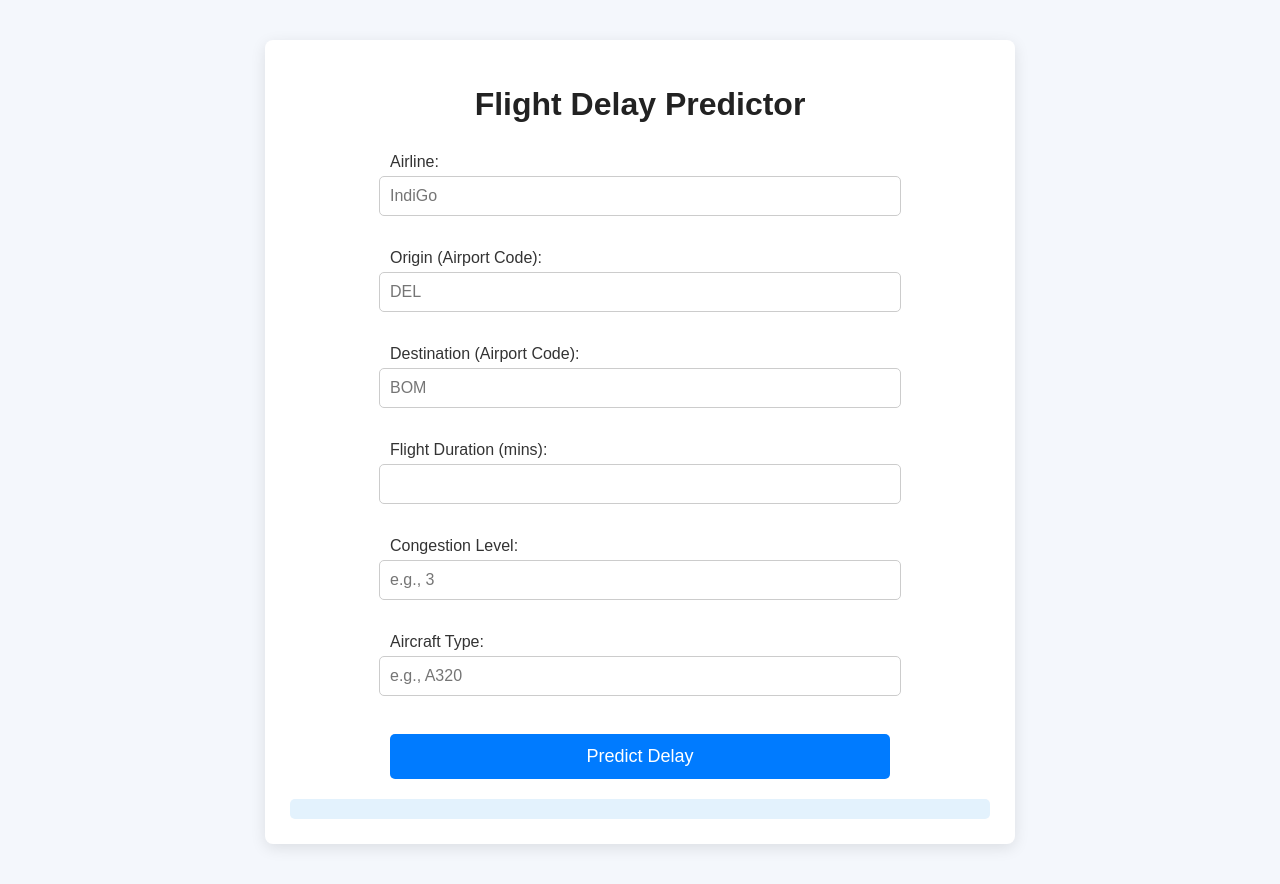
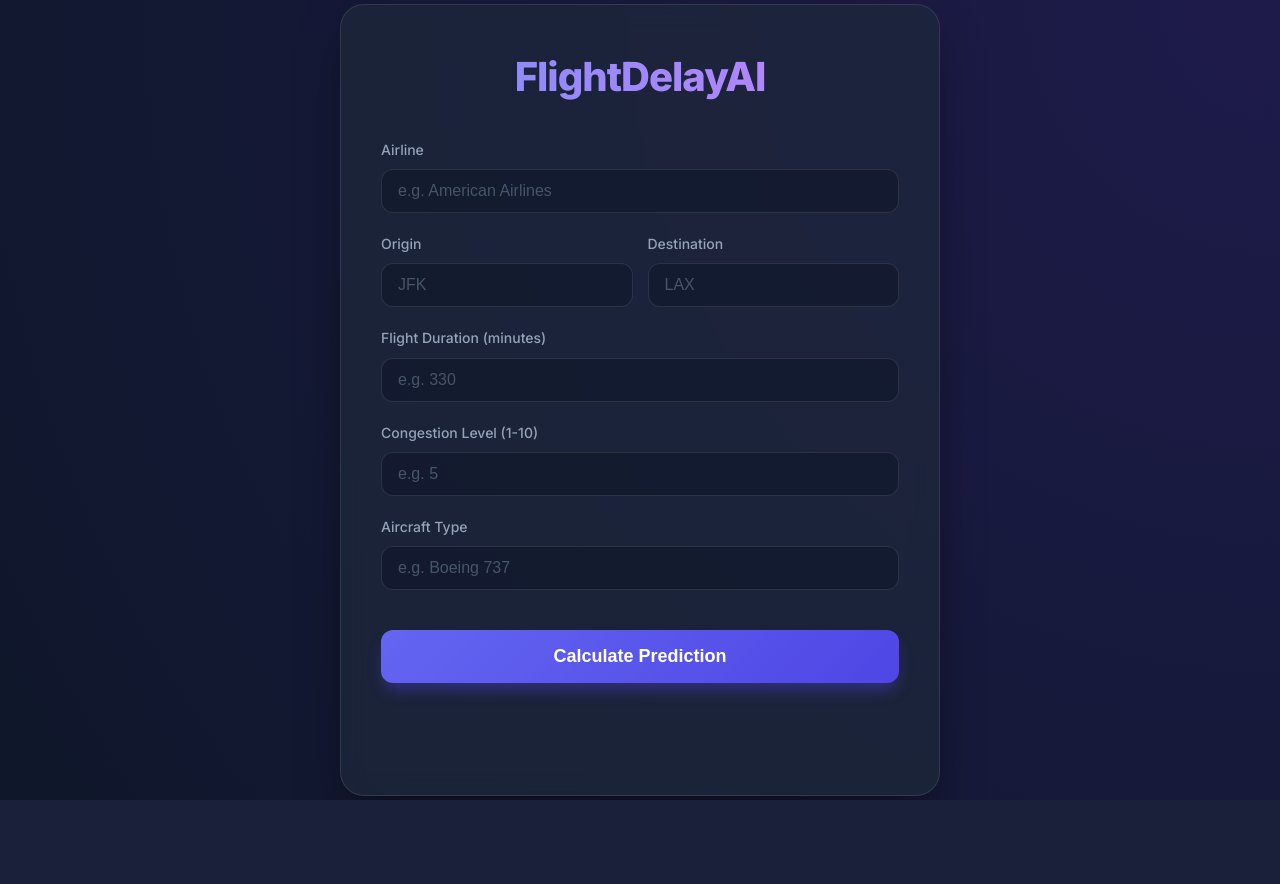
Before and after one commit to Ganesh-403/FlightDelayAI, a Flask app: page / in a window 1280 px wide. After the commit the page ends 800 px from the top, so only its background shows below. Run offline with Flask 3, Linux system fonts and the light colour scheme; parts of the project's set-up code (start-up, migrations or seed data) failed here and were passed over.

Commit message:
feat: implement flight prediction dashboard with new UI, production configuration, and model integration

```diff
--- a/config.py
+++ b/config.py
@@ -1,3 +1,3 @@
-DATABASE_URI = "postgresql://username:password@localhost:5432/db_name"
+DATABASE_URI = "postgresql://postgres:Ganesh%40123@localhost:5432/flight_delay_db"
 SECRET_KEY = "your_secret_key"
-WEATHER_API_KEY = "your_openweathermap_api_key"
+WEATHER_API_KEY = "b9a557ed347a1e5486edb839841b4c85"
--- a/requirements.txt
+++ b/requirements.txt
@@ -1,4 +1,5 @@
 flask
+flask-migrate
 flask-sqlalchemy
 flask-login
 flask-admin
--- a/static/styles.css
+++ b/static/styles.css
@@ -1,118 +1,154 @@
-/* Global Styles */
-body {
-    font-family: 'Poppins', sans-serif;  /* Modern font */
-    background-color: #f4f7fc;
+:root {
+    --primary: #6366f1;
+    --primary-dark: #4f46e5;
+    --bg-dark: #0f172a;
+    --card-bg: rgba(30, 41, 59, 0.7);
+    --text-main: #f8fafc;
+    --text-muted: #94a3b8;
+    --glass-border: rgba(255, 255, 255, 0.1);
+    --success: #22c55e;
+}
+
+* {
     margin: 0;
     padding: 0;
-    color: #333;
+    box-sizing: border-box;
 }
 
-/* Container */
-.container {
-    width: 90%;
-    max-width: 700px;
-    margin: 40px auto;
-    background: #fff;
-    padding: 25px;
-    border-radius: 8px;
-    box-shadow: 0px 4px 15px rgba(0, 0, 0, 0.1);
-    transition: transform 0.3s ease-in-out;
+body {
+    font-family: 'Inter', system-ui, -apple-system, sans-serif;
+    background: radial-gradient(circle at top right, #1e1b4b, #0f172a);
+    background-attachment: fixed;
+    color: var(--text-main);
+    min-height: 100vh;
+    display: flex;
+    justify-content: center;
+    align-items: center;
+    line-height: 1.6;
 }
 
-.container:hover {
-    transform: scale(1.02);
+.container {
+    width: 95%;
+    max-width: 600px;
+    background: var(--card-bg);
+    backdrop-filter: blur(12px);
+    -webkit-backdrop-filter: blur(12px);
+    border: 1px solid var(--glass-border);
+    border-radius: 24px;
+    padding: 40px;
+    box-shadow: 0 25px 50px -12px rgba(0, 0, 0, 0.5);
+    animation: fadeIn 0.8s ease-out;
 }
 
-.chart-container {
-    background: #fff;
-    padding: 20px;
-    border-radius: 8px;
-    box-shadow: 0px 4px 10px rgba(0, 0, 0, 0.1);
-    margin-bottom: 20px;
+@keyframes fadeIn {
+    from { opacity: 0; transform: translateY(20px); }
+    to { opacity: 1; transform: translateY(0); }
 }
 
-/* Headings */
-h1, h2 {
+h1 {
+    font-size: 2.5rem;
+    font-weight: 800;
+    background: linear-gradient(to right, #818cf8, #c084fc);
+    -webkit-background-clip: text;
+    -webkit-text-fill-color: transparent;
     text-align: center;
-    color: #222;
-    font-weight: 600;
-    margin-bottom: 15px;
+    margin-bottom: 30px;
+    letter-spacing: -0.025em;
 }
 
-/* Form Styles */
-form {
-    display: flex;
-    flex-direction: column;
-    align-items: center;
-    max-width: 500px;
-    margin: auto;
+.form-group {
+    margin-bottom: 20px;
+    position: relative;
 }
 
-form label {
+label {
+    display: block;
+    font-size: 0.875rem;
     font-weight: 500;
-    margin-top: 15px;
-    width: 100%;
-    text-align: left;
+    color: var(--text-muted);
+    margin-bottom: 8px;
+    transition: color 0.3s;
 }
 
-form input,
-form select {
+input {
     width: 100%;
-    padding: 10px;
-    margin-top: 5px;
-    border: 1px solid #ccc;
-    border-radius: 5px;
-    font-size: 16px;
-    transition: border-color 0.3s ease;
+    background: rgba(15, 23, 42, 0.6);
+    border: 1px solid var(--glass-border);
+    border-radius: 12px;
+    padding: 12px 16px;
+    color: white;
+    font-size: 1rem;
+    transition: all 0.3s cubic-bezier(0.4, 0, 0.2, 1);
 }
 
-form input:focus,
-form select:focus {
-    border-color: #007BFF;
+input:focus {
     outline: none;
-    box-shadow: 0px 0px 5px rgba(0, 123, 255, 0.3);
+    border-color: var(--primary);
+    box-shadow: 0 0 0 4px rgba(99, 102, 241, 0.2);
+    background: rgba(15, 23, 42, 0.8);
 }
 
-/* Submit Button */
-form button {
-    margin-top: 20px;
-    padding: 12px;
-    width: 100%;
-    background: #007BFF;
-    color: #fff;
-    border: none;
-    border-radius: 5px;
-    cursor: pointer;
-    font-size: 18px;
-    font-weight: 500;
-    transition: background 0.3s ease;
+input::placeholder {
+    color: #475569;
 }
 
-form button:hover {
-    background: #0056b3;
+button {
+    width: 100%;
+    background: linear-gradient(135deg, var(--primary), var(--primary-dark));
+    color: white;
+    border: none;
+    border-radius: 12px;
+    padding: 16px;
+    font-size: 1.125rem;
+    font-weight: 600;
+    cursor: pointer;
+    transition: all 0.3s;
+    margin-top: 20px;
+    box-shadow: 0 10px 15px -3px rgba(79, 70, 229, 0.4);
 }
 
-/* Result Display */
-#result {
-    text-align: center;
-    margin-top: 20px;
-    font-size: 18px;
-    font-weight: 500;
-    padding: 10px;
-    background: #e3f2fd;
-    border-radius: 5px;
+button:hover {
+    transform: translateY(-2px);
+    box-shadow: 0 20px 25px -5px rgba(79, 70, 229, 0.5);
+    filter: brightness(1.1);
 }
 
-/* Responsive Design */
-@media (max-width: 600px) {
-    .container {
-        width: 95%;
-        padding: 15px;
-    }
+button:active {
+    transform: translateY(0);
+}
 
-    form input,
-    form select,
-    form button {
-        font-size: 16px;
-    }
+#result {
+    margin-top: 30px;
+    padding: 20px;
+    border-radius: 16px;
+    background: rgba(34, 197, 94, 0.1);
+    border: 1px solid rgba(34, 197, 94, 0.2);
+    text-align: center;
+    opacity: 0;
+    transform: scale(0.9);
+    transition: all 0.5s cubic-bezier(0.175, 0.885, 0.32, 1.275);
 }
+
+#result.show {
+    opacity: 1;
+    transform: scale(1);
+}
+
+#result h2 {
+    font-size: 1.25rem;
+    color: var(--success);
+    margin: 0;
+}
+
+.prediction-value {
+    display: block;
+    font-size: 2.5rem;
+    font-weight: 800;
+    margin-top: 5px;
+}
+
+/* Custom scrollbar */
+::-webkit-scrollbar { width: 8px; }
+::-webkit-scrollbar-track { background: var(--bg-dark); }
+::-webkit-scrollbar-thumb { background: #334155; border-radius: 4px; }
+::-webkit-scrollbar-thumb:hover { background: #475569; }
--- a/templates/index.html
+++ b/templates/index.html
@@ -4,32 +4,48 @@
 <head>
     <meta charset="UTF-8">
     <meta name="viewport" content="width=device-width, initial-scale=1.0">
-    <title>Flight Delay Predictor</title>
+    <title>FlightDelayAI | Predict Delay</title>
+    <link href="https://fonts.googleapis.com/css2?family=Inter:wght@400;500;600;800&display=swap" rel="stylesheet">
     <link rel="stylesheet" href="{{ url_for('static', filename='styles.css') }}">
 </head>
 <body>
     <div class="container">
-        <h1>Flight Delay Predictor</h1>
+        <h1>FlightDelayAI</h1>
+
         <form id="predictionForm">
-            <label for="airline">Airline:</label>
-            <input type="text" id="airline" name="airline" placeholder="IndiGo" required><br>
+            <div class="form-group">
+                <label for="airline">Airline</label>
+                <input type="text" id="airline" name="airline" placeholder="e.g. American Airlines" required>
+            </div>
 
-            <label for="origin">Origin (Airport Code):</label>
-            <input type="text" id="origin" name="origin" placeholder="DEL" required><br>
+            <div style="display: grid; grid-template-columns: 1fr 1fr; gap: 15px;">
+                <div class="form-group">
+                    <label for="origin">Origin</label>
+                    <input type="text" id="origin" name="origin" placeholder="JFK" required>
+                </div>
 
-            <label for="destination">Destination (Airport Code):</label>
-            <input type="text" id="destination" name="destination" placeholder="BOM" required><br>
+                <div class="form-group">
+                    <label for="destination">Destination</label>
+                    <input type="text" id="destination" name="destination" placeholder="LAX" required>
+                </div>
+            </div>
 
-            <label for="flight_duration">Flight Duration (mins):</label>
-            <input type="number" id="flight_duration" name="flight_duration" required><br>
+            <div class="form-group">
+                <label for="flight_duration">Flight Duration (minutes)</label>
+                <input type="number" id="flight_duration" name="flight_duration" placeholder="e.g. 330" required>
+            </div>
 
-            <label for="congestion">Congestion Level:</label>
-            <input type="number" id="congestion" name="congestion" placeholder="e.g., 3" required><br>
+            <div class="form-group">
+                <label for="congestion">Congestion Level (1-10)</label>
+                <input type="number" id="congestion" name="congestion" placeholder="e.g. 5" required>
+            </div>
 
-            <label for="aircraft_type">Aircraft Type:</label>
-            <input type="text" id="aircraft_type" name="aircraft_type" placeholder="e.g., A320" required><br>
+            <div class="form-group">
+                <label for="aircraft_type">Aircraft Type</label>
+                <input type="text" id="aircraft_type" name="aircraft_type" placeholder="e.g. Boeing 737" required>
+            </div>
 
-            <button type="button" onclick="predictDelay()">Predict Delay</button>
+            <button type="button" onclick="predictDelay()">Calculate Prediction</button>
         </form>
 
         <div id="result"></div>
@@ -37,6 +53,12 @@
 
     <script>
         function predictDelay() {
+            const resultDiv = document.getElementById("result");
+            const btn = document.querySelector("button");
+
+            btn.innerText = "Analyzing Data...";
+            btn.disabled = true;
+
             const data = {
                 airline: document.getElementById("airline").value,
                 origin: document.getElementById("origin").value,
@@ -53,10 +75,19 @@
             })
             .then(response => response.json())
             .then(result => {
-                document.getElementById("result").innerHTML =
-                    "<h2>Predicted Delay: " + result.delay_prediction + " minutes</h2>";
+                resultDiv.innerHTML = `
+                    <h2>Predicted Delay</h2>
+                    <span class="prediction-value">${result.delay_prediction.toFixed(1)} <small style="font-size: 0.5em">minutes</small></span>
+                `;
+                resultDiv.classList.add("show");
+                btn.innerText = "Calculate Prediction";
+                btn.disabled = false;
             })
-            .catch(error => console.error("Error:", error));
+            .catch(error => {
+                console.error("Error:", error);
+                btn.innerText = "Calculate Prediction";
+                btn.disabled = false;
+            });
         }
     </script>
 </body>
```
Also changed, not shown: dashboard.py (+88 -87 lines), 1 other file.
